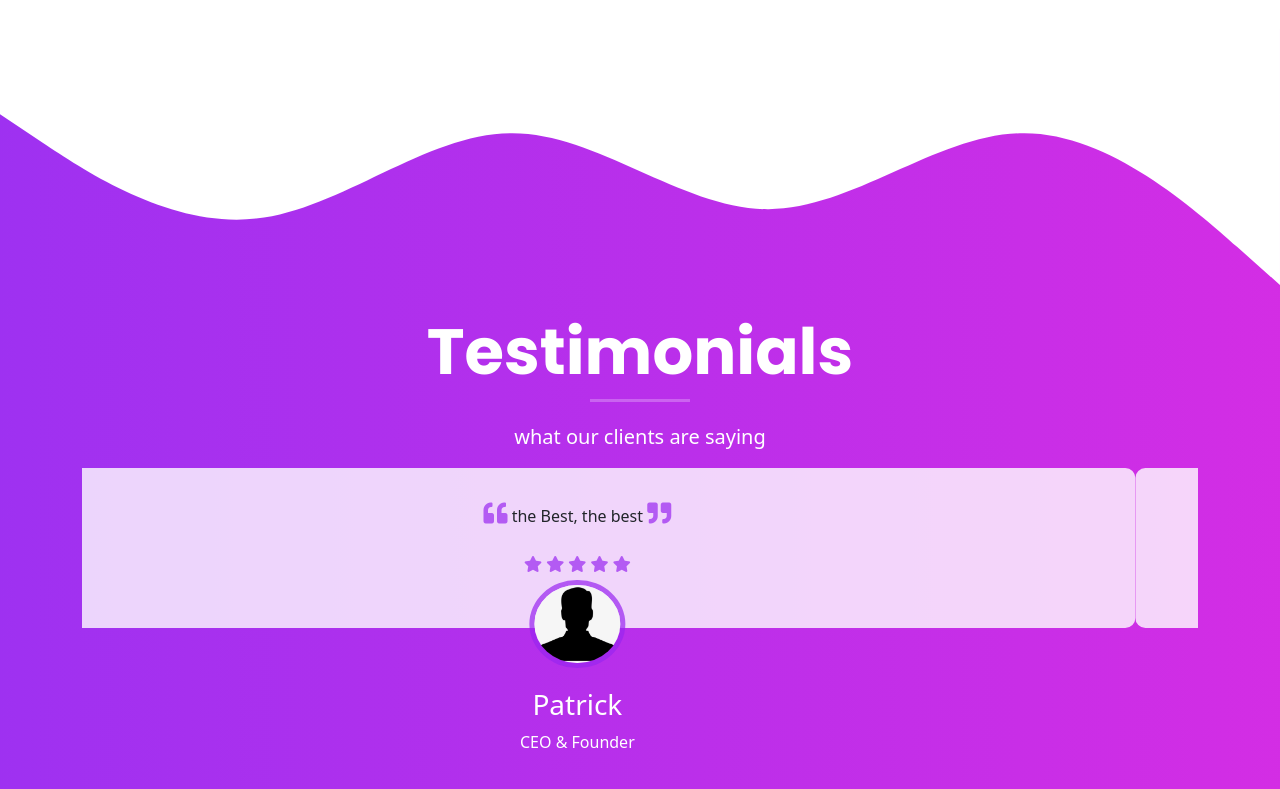
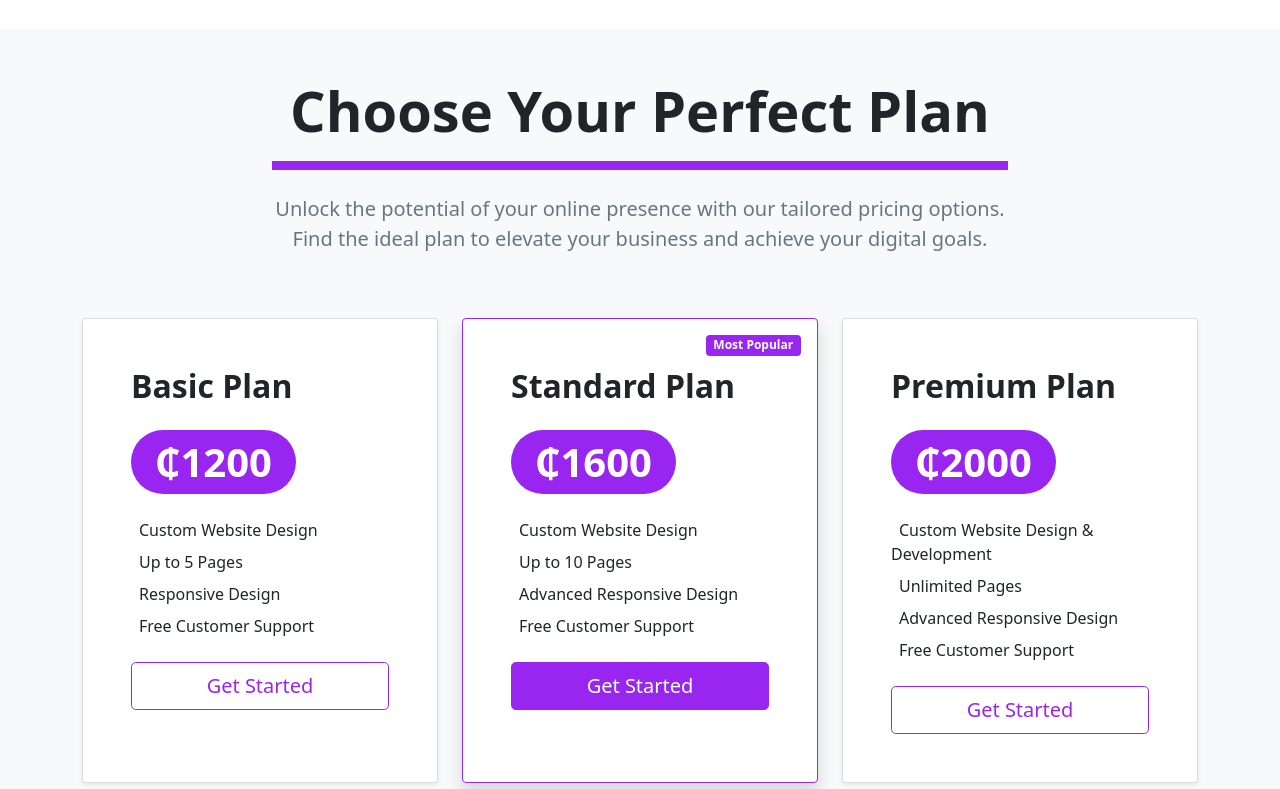
Before and after one commit to Agbode-Milan/ignitewebsolutions, a website: page index.html in a window 1280 px wide. Shown: the part 3219-4008 px from the top of the page. Drawn offline with nearby package versions, Linux system fonts and the light colour scheme; files that its build step writes are made by us from their sources.

Commit message:
pricing section added

```diff
--- a/index.html
+++ b/index.html
@@ -217,6 +217,84 @@
   </div>
 </section>
 
+<section class="pricing-section bg-light py-5">
+  <div class="container">
+    <div class="row text-center mb-5">
+      <div class="col-lg-8 mx-auto">
+        <h1 class="display-4 fw-bold mb-3">Choose Your Perfect Plan</h1>
+        <div class="heading-line bg-primary mx-auto mb-4"></div>
+        <p class="lead text-muted">
+          Unlock the potential of your online presence with our tailored pricing options.
+          Find the ideal plan to elevate your business and achieve your digital goals.
+        </p>
+      </div>
+    </div>
+
+    <div class="row g-4 justify-content-center">
+      <!-- Basic Plan -->
+      <div class="col-lg-4 col-md-6">
+        <div class="pricing-box card h-100 shadow-sm hover-shadow transition">
+          <div class="card-body p-5">
+            <h2 class="card-title fw-bold mb-4">Basic Plan</h2>
+            <div class="price-tag d-inline-block bg-primary text-white px-4 py-2 rounded-pill mb-4">
+              <span class="display-6 fw-bold">₵1200</span>
+            </div>
+            <ul class="list-unstyled mb-4">
+              <li class="mb-2"><i class="bi bi-check-circle-fill text-primary me-2"></i>Custom Website Design</li>
+              <li class="mb-2"><i class="bi bi-check-circle-fill text-primary me-2"></i>Up to 5 Pages</li>
+              <li class="mb-2"><i class="bi bi-check-circle-fill text-primary me-2"></i>Responsive Design</li>
+              <li class="mb-2"><i class="bi bi-check-circle-fill text-primary me-2"></i>Free Customer Support</li>
+            </ul>
+            <a href="#" class="btn btn-outline-primary btn-lg w-100">Get Started</a>
+          </div>
+        </div>
+      </div>
+
+      <!-- Standard Plan -->
+      <div class="col-lg-4 col-md-6">
+        <div class="pricing-box card h-100 shadow hover-shadow transition border-primary">
+          <div class="card-body p-5">
+            <span class="badge bg-primary position-absolute top-0 end-0 mt-3 me-3">Most Popular</span>
+            <h2 class="card-title fw-bold mb-4">Standard Plan</h2>
+            <div class="price-tag d-inline-block bg-primary text-white px-4 py-2 rounded-pill mb-4">
+              <span class="display-6 fw-bold">₵1600</span>
+            </div>
+            <ul class="list-unstyled mb-4">
+              <li class="mb-2"><i class="bi bi-check-circle-fill text-primary me-2"></i>Custom Website Design</li>
+              <li class="mb-2"><i class="bi bi-check-circle-fill text-primary me-2"></i>Up to 10 Pages</li>
+              <li class="mb-2"><i class="bi bi-check-circle-fill text-primary me-2"></i>Advanced Responsive Design</li>
+              <li class="mb-2"><i class="bi bi-check-circle-fill text-primary me-2"></i>Free Customer Support</li>
+            </ul>
+            <a href="#" class="btn btn-primary btn-lg w-100">Get Started</a>
+          </div>
+        </div>
+      </div>
+
+      <!-- Premium Plan -->
+      <div class="col-lg-4 col-md-6">
+        <div class="pricing-box card h-100 shadow-sm hover-shadow transition">
+          <div class="card-body p-5">
+            <h2 class="card-title fw-bold mb-4">Premium Plan</h2>
+            <div class="price-tag d-inline-block bg-primary text-white px-4 py-2 rounded-pill mb-4">
+              <span class="display-6 fw-bold">₵2000</span>
+            </div>
+            <ul class="list-unstyled mb-4">
+              <li class="mb-2"><i class="bi bi-check-circle-fill text-primary me-2"></i>Custom Website Design & Development</li>
+              <li class="mb-2"><i class="bi bi-check-circle-fill text-primary me-2"></i>Unlimited Pages</li>
+              <li class="mb-2"><i class="bi bi-check-circle-fill text-primary me-2"></i>Advanced Responsive Design</li>
+              <li class="mb-2"><i class="bi bi-check-circle-fill text-primary me-2"></i>Free Customer Support</li>
+            </ul>
+            <a href="#" class="btn btn-outline-primary btn-lg w-100">Get Started</a>
+          </div>
+        </div>
+      </div>
+    </div>
+  </div>
+</section>
+<br>
+<br>
+<br>
+
 <!-- ////////////////////////////////////////////////////////////////////////////////////////////////
                                START SECTION 5 - THE TESTIMONIALS
 /////////////////////////////////////////////////////////////////////////////////////////////////////-->
@@ -433,7 +511,7 @@
 <section id="portfolio" class="portfolio">
   <div class="container-sm">
     <div class="row text-center mt-5">
-      <h1 class="display-3 fw-bold text-capitalize">OUR WORK</h1>
+      <h1 class="display-3 fw-bold text-capitalize">Our Portfolio</h1>
       <div class="heading-line"></div>
       <p class="lead">
         Explore live examples of websites we've built and see our work in action.
```
Also changed, not shown: assets/css/style.css.
